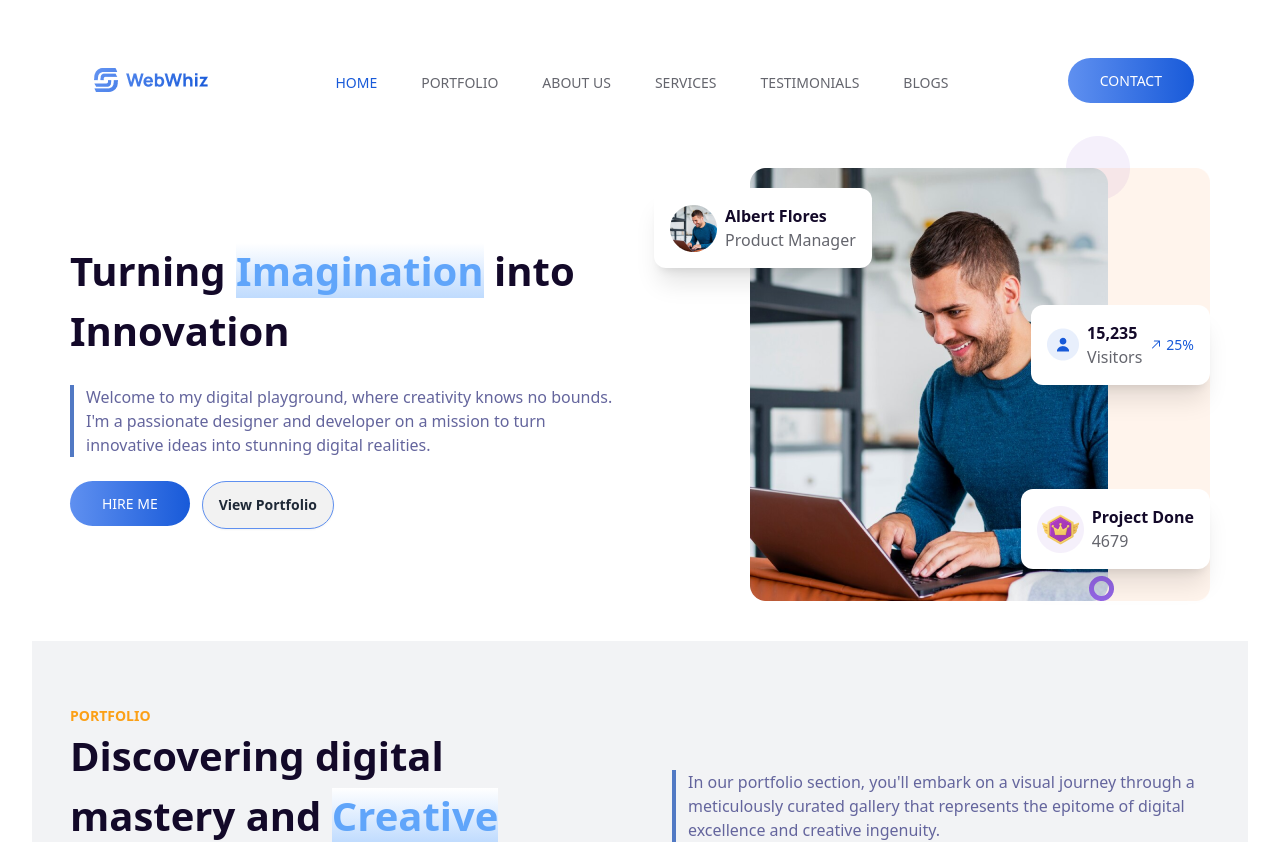
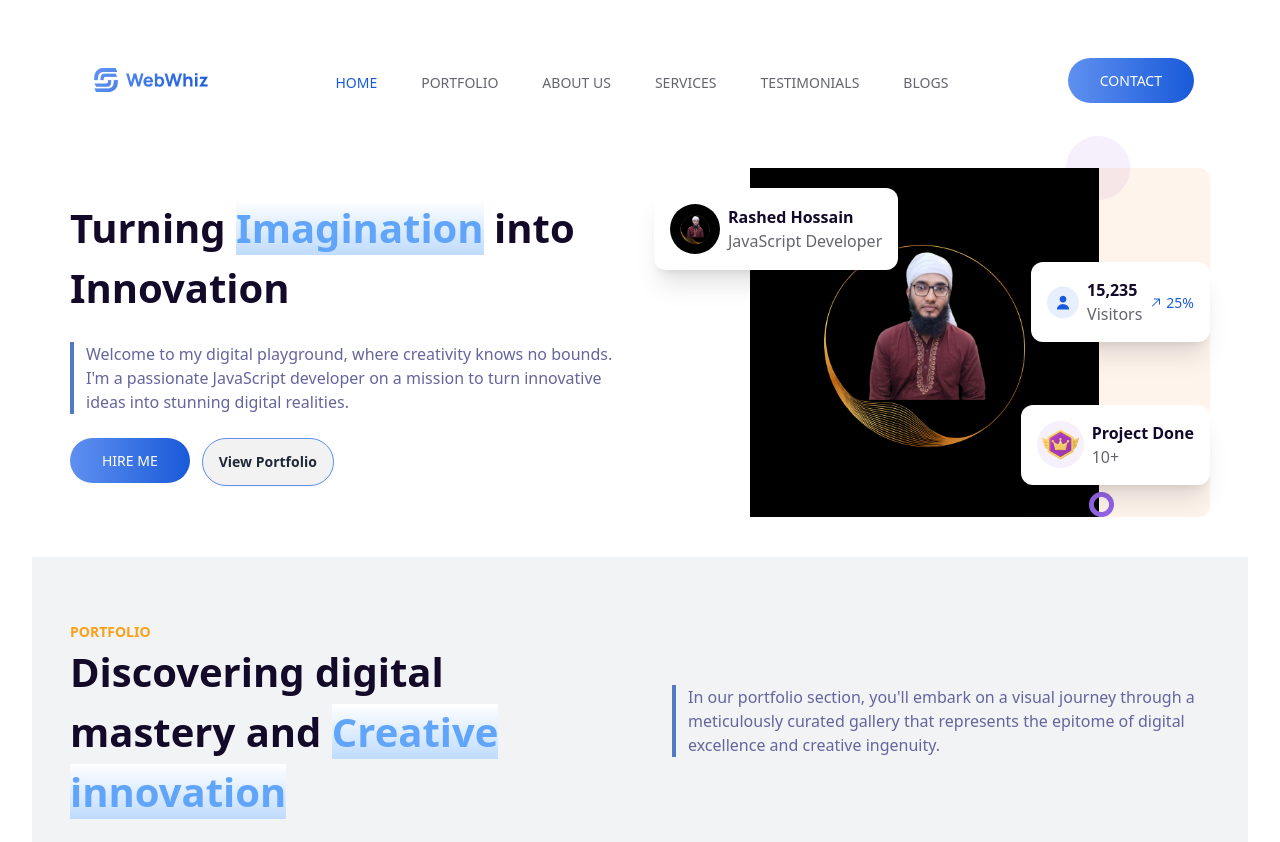
Before and after one commit to RashedAkash/webWhiz, a React (Vite) app: page / in a window 1280 px wide. Shown: the top 842 px of the page. Built offline with nearby package versions, Linux system fonts and the light colour scheme.

Commit message:
banner section changes

```diff
--- a/src/Components/Banner/Banner.jsx
+++ b/src/Components/Banner/Banner.jsx
@@ -1,5 +1,5 @@
 import React from 'react';
-import bannerImg from '../../assets/images/banner/banner.png'
+import bannerImg from '../../assets/me.png'
 import RightTitle from '../../Shared/RightTitle/RightTitle';
 import RoudedBtn from '../../Shared/RoudedBtn/RoudedBtn';
 import MiddleTitle from '../../Shared/MiddleTitle/MiddleTitle';
@@ -19,17 +19,17 @@ const Banner = () => {
         <Container>
           <div className=" py-10  flex-col gap-7 md:flex md:flex-row-reverse justify-between items-center">
           <div className='banner-bg relative   md:w-1/2'>
-              <img className='md:pl-24 ' src={bannerImg} />
+              <img className='md:pl-24 w-4/5 ' src={bannerImg} />
               <img className=' absolute -top-8 right-20 -z-10 ' src={roundImg} alt="" />
               <img src={ellips} className=' absolute  right-24  -bottom-0  ' alt="" />
 
               <div className=' flex items-center gap-2 text-left bg-white absolute shadow-xl p-4 rounded-xl top-5 left-0'>
                 <div >
-                  <img src={manager} alt="" />
+                  <img className=' w-[50px] h-[50px] rounded-full' src={bannerImg} alt="" />
                 </div>
                 <div>
-                  <h3 className=' text-[#130929] font-bold'>Albert Flores</h3>
-                  <h3 className=' text-[#64656D] font-medium'>Product Manager</h3>
+                  <h3 className=' text-[#130929] font-bold'>Rashed Hossain</h3>
+                  <h3 className=' text-[#64656D] font-medium'>JavaScript Developer</h3>
                 </div>
               </div>
 
@@ -39,7 +39,7 @@ const Banner = () => {
                 </div>
                 <div>
                   <h3 className=' text-[#130929] font-bold'>Project Done</h3>
-                  <h3 className=' text-[#64656D] font-medium'>4679</h3>
+                  <h3 className=' text-[#64656D] font-medium'>10+</h3>
                 </div>
               </div>
               <div className=' flex items-center gap-2 text-left bg-white absolute shadow-xl p-4 rounded-xl bottom-1/2 right-0'>
@@ -61,7 +61,7 @@ const Banner = () => {
             <div className='text-start'>
               <MiddleTitle first='Turning' second='Imagination' third='into Innovation'/>
       </div>
-      <p className="py-6"><RightTitle text="Welcome to my digital playground, where creativity knows no bounds. I'm a passionate designer and developer on a mission to turn innovative ideas into stunning digital realities."/></p>
+      <p className="py-6"><RightTitle text="Welcome to my digital playground, where creativity knows no bounds. I'm a passionate JavaScript developer on a mission to turn innovative ideas into stunning digital realities."/></p>
             <div className=' flex gap-3'>
               <RoudedBtn text='Hire me' />
               <button className='btn rounded-full border border-[#5F90F0]'>View Portfolio</button>
```
